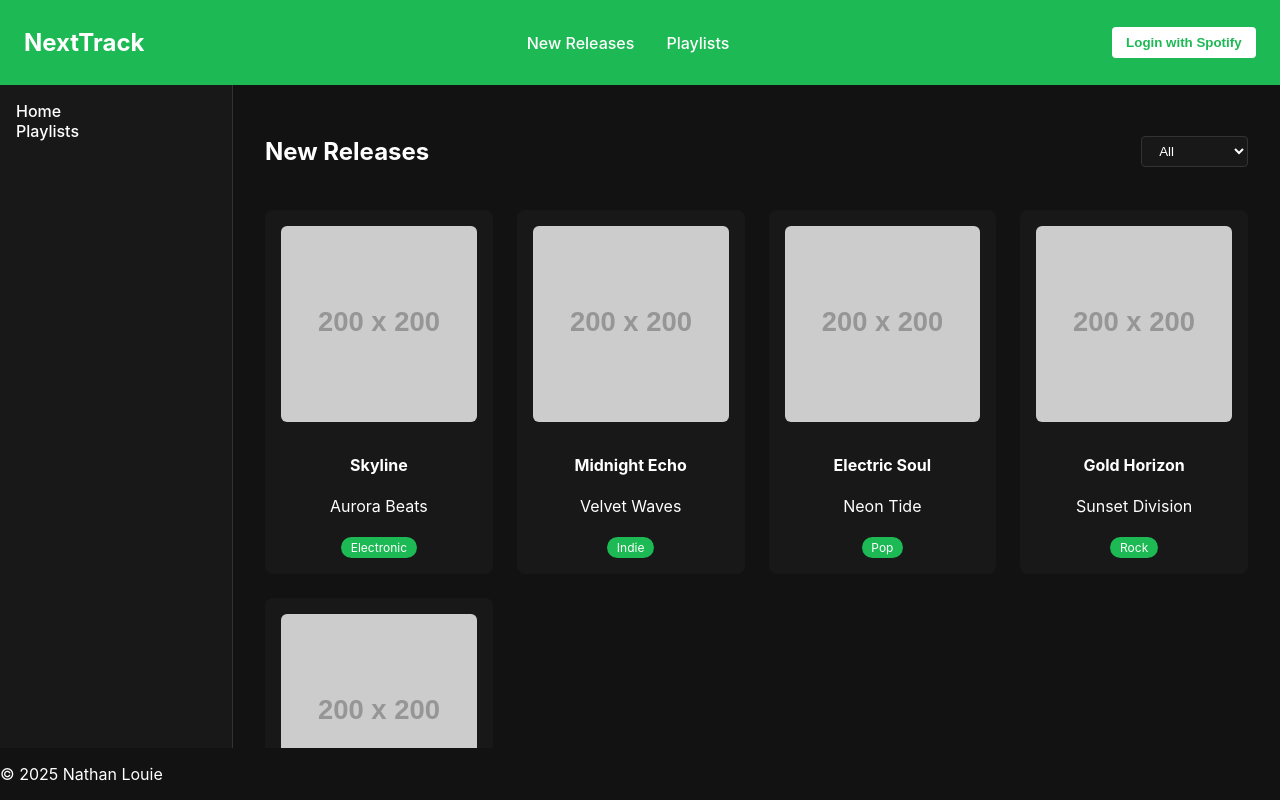
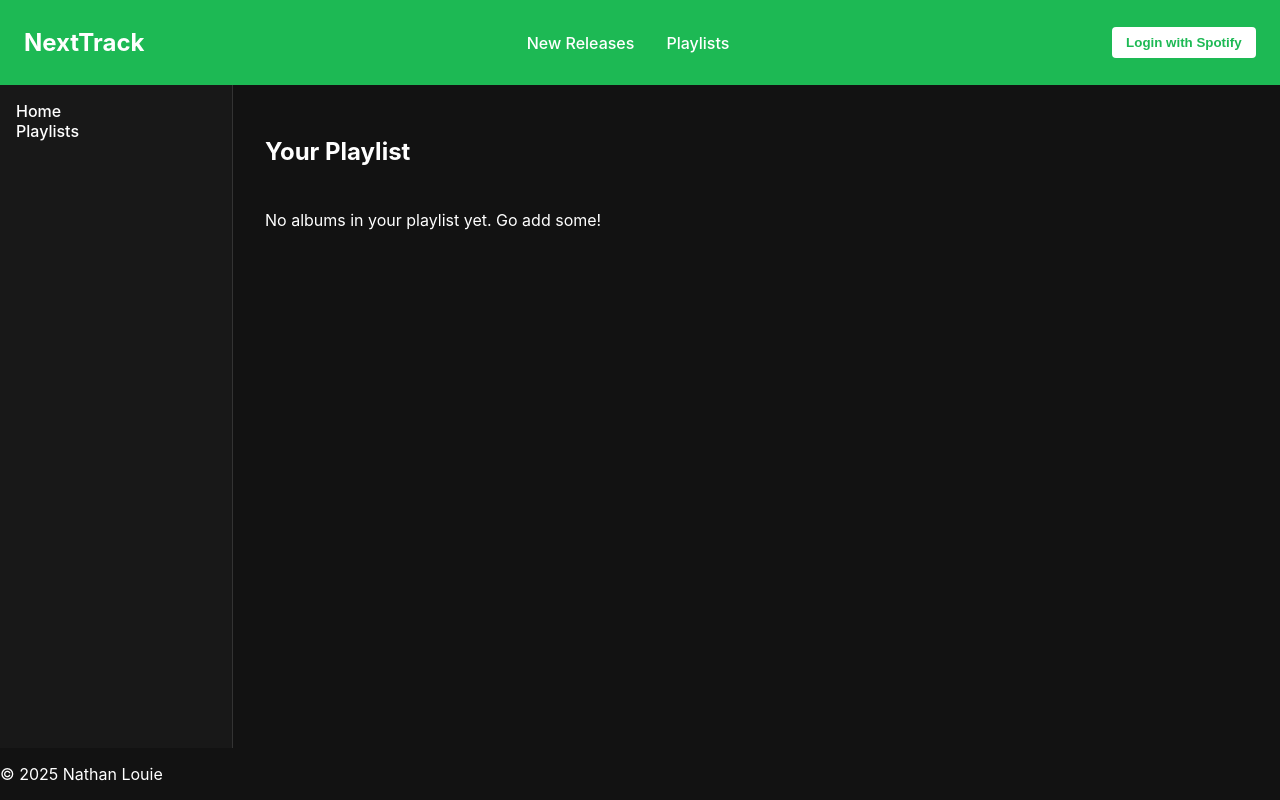
Before and after one commit to Barayas/se_project_final, a React (Vite) app: page /playlists in a window 1280 px wide. Built offline with nearby package versions, Linux system fonts and the light colour scheme.

Commit message:
Add playlist functionality

```diff
--- a/src/components/App/App.jsx
+++ b/src/components/App/App.jsx
@@ -1,4 +1,4 @@
-import React, { useState } from "react";
+import { useState, useEffect } from "react";
 import {
   BrowserRouter as Router,
   Routes,
@@ -9,13 +9,19 @@ import Header from "../Header/Header";
 import Sidebar from "../Sidebar/Sidebar";
 import MainContent from "../MainContent/MainContent";
 import Footer from "../Footer/Footer";
+import PlaylistPage from "../PlaylistPage/PlaylistPage";
 import mockReleases from "../../utils/mockReleases";
 import "./App.css";
 
-function Layout({ selectedGenre, setSelectedGenre }) {
+function Layout({
+  selectedGenre,
+  setSelectedGenre,
+  handleAddToPlaylist,
+  handleRemoveFromPlaylist,
+  playlist,
+}) {
   const location = useLocation();
-
-  const showSidebar = location.pathname !== "/"; // hide on home route
+  const showSidebar = location.pathname !== "/"; // hide sidebar on home
 
   return (
     <div className="app">
@@ -25,11 +31,28 @@ function Layout({ selectedGenre, setSelectedGenre }) {
       />
       <div className="layout">
         {showSidebar && <Sidebar />}
+        <Routes>
+          <Route
+            path="/"
+            element={
               <MainContent
                 selectedGenre={selectedGenre}
                 setSelectedGenre={setSelectedGenre}
                 releases={mockReleases}
+                handleAddToPlaylist={handleAddToPlaylist}
               />
+            }
+          />
+          <Route
+            path="/playlists"
+            element={
+              <PlaylistPage
+                playlist={playlist}
+                handleRemoveFromPlaylist={handleRemoveFromPlaylist}
+              />
+            }
+          />
+        </Routes>
       </div>
       <Footer />
     </div>
@@ -38,30 +61,37 @@ function Layout({ selectedGenre, setSelectedGenre }) {
 
 function App() {
   const [selectedGenre, setSelectedGenre] = useState("All");
+  const [playlist, setPlaylist] = useState(() => {
+    // ✅ Load from localStorage on startup
+    const saved = localStorage.getItem("nexttrack_playlist");
+    return saved ? JSON.parse(saved) : [];
+  });
+
+  // ✅ Save to localStorage whenever playlist changes
+  useEffect(() => {
+    localStorage.setItem("nexttrack_playlist", JSON.stringify(playlist));
+  }, [playlist]);
+
+  const handleAddToPlaylist = (album) => {
+    setPlaylist((prev) => {
+      if (prev.find((a) => a.id === album.id)) return prev; // avoid duplicates
+      return [...prev, album];
+    });
+  };
+
+  const handleRemoveFromPlaylist = (albumId) => {
+    setPlaylist((prev) => prev.filter((a) => a.id !== albumId));
+  };
 
   return (
     <Router>
-      <Routes>
-        <Route
-          path="/"
-          element={
       <Layout
         selectedGenre={selectedGenre}
         setSelectedGenre={setSelectedGenre}
+        handleAddToPlaylist={handleAddToPlaylist}
+        handleRemoveFromPlaylist={handleRemoveFromPlaylist}
+        playlist={playlist}
       />
-          }
-        />
-        <Route
-          path="/playlists"
-          element={
-            <Layout
-              selectedGenre={selectedGenre}
-              setSelectedGenre={setSelectedGenre}
-            />
-          }
-        />
-        {/* add more routes as needed */}
-      </Routes>
     </Router>
   );
 }
--- a/src/components/Header/Header.jsx
+++ b/src/components/Header/Header.jsx
@@ -1,14 +1,34 @@
 import React from "react";
+import { Link, useLocation } from "react-router-dom";
 import "./Header.css";
 
 export default function Header() {
+  const location = useLocation();
+
   return (
     <header className="header">
       <h1 className="logo">NextTrack</h1>
+
       <nav className="nav">
-        <a href="#">New Releases</a>
-        <a href="#">Playlists</a>
+        <Link
+          to="/"
+          className={`nav-link ${
+            location.pathname === "/" ? "nav-link--active" : ""
+          }`}
+        >
+          New Releases
+        </Link>
+
+        <Link
+          to="/playlists"
+          className={`nav-link ${
+            location.pathname === "/playlists" ? "nav-link--active" : ""
+          }`}
+        >
+          Playlists
+        </Link>
       </nav>
+
       <button className="login-btn">Login with Spotify</button>
     </header>
   );
--- a/src/components/MainContent/MainContent.css
+++ b/src/components/MainContent/MainContent.css
@@ -51,5 +51,22 @@
   font-size: 0.75rem;
   border-radius: 12px;
   padding: 0.2rem 0.6rem;
-  margin-top: 0.3rem;
+  margin-bottom: 0.5rem;
 }
+.add-btn {
+  display: flex;
+  justify-content: center;
+  margin-left: auto;
+  margin-right: auto;
+  padding: 0.5rem 1rem;
+  background: #1db954;
+  border: none;
+  border-radius: 6px;
+  color: #fff;
+  cursor: pointer;
+}
+
+.add-btn:hover {
+  color: #181818;
+  transition: color 0.3s ease;
+}
--- a/src/components/MainContent/MainContent.jsx
+++ b/src/components/MainContent/MainContent.jsx
@@ -1,22 +1,19 @@
-import React from "react";
+import { useState } from "react";
+import mockReleases from "../../utils/mockReleases.js";
 import "./MainContent.css";
 
-export default function MainContent({
-  selectedGenre,
-  setSelectedGenre,
-  releases,
-}) {
-  // Always derive genres from the full dataset
-  const allGenres = ["All", ...new Set(releases.map((a) => a.genre))];
+export default function MainContent({ handleAddToPlaylist }) {
+  const [selectedGenre, setSelectedGenre] = useState("All");
+
+  // Always show all available genres (including "All")
+  const genres = ["All", ...new Set(mockReleases.map((a) => a.genre))];
 
   // Filter releases by selected genre
   const filteredReleases =
     selectedGenre === "All"
-      ? releases
-      : releases.filter(
-          (album) =>
-            album.genre &&
-            album.genre.toLowerCase() === selectedGenre.toLowerCase()
+      ? mockReleases
+      : mockReleases.filter(
+          (album) => album.genre && album.genre === selectedGenre
         );
 
   return (
@@ -28,7 +25,7 @@ export default function MainContent({
           value={selectedGenre}
           onChange={(e) => setSelectedGenre(e.target.value)}
         >
-          {allGenres.map((genre) => (
+          {genres.map((genre) => (
             <option key={genre} value={genre}>
               {genre}
             </option>
@@ -36,20 +33,28 @@ export default function MainContent({
         </select>
       </div>
 
-      <section className="album-grid">
-        {filteredReleases.length > 0 ? (
-          filteredReleases.map((album) => (
-            <article key={album.id} className="album-card">
-              <img src={album.cover} alt={`${album.title} cover`} />
-              <h4>{album.title}</h4>
-              <p>{album.artist}</p>
-              <span className="genre-tag">{album.genre}</span>
-            </article>
-          ))
-        ) : (
-          <p>No albums found for this genre.</p>
-        )}
-      </section>
+      <div className="album-grid">
+        {filteredReleases.map((album) => (
+          <div key={album.id} className="album-card">
+            <img
+              src={album.cover}
+              alt={album.title}
+              onError={(e) => {
+                e.target.src = "https://placehold.co/200x200?text=No+Image";
+              }}
+            />
+            <h4>{album.title}</h4>
+            <p>{album.artist}</p>
+            <span className="genre-tag">{album.genre}</span>
+            <button
+              className="add-btn"
+              onClick={() => handleAddToPlaylist(album)}
+            >
+              + Add to Playlist
+            </button>
+          </div>
+        ))}
+      </div>
     </main>
   );
 }
--- /dev/null
+++ b/src/components/PlaylistPage/PlaylistPage.css
@@ -0,0 +1,18 @@
+.remove-btn {
+  display: flex;
+  justify-content: center;
+  margin-left: auto;
+  margin-right: auto;
+  background-color: #ff4d4d;
+  color: #fff;
+  border: none;
+  border-radius: 6px;
+  padding: 0.4rem 0.8rem;
+  cursor: pointer;
+  transition: background-color 0.3s ease;
+}
+
+.remove-btn:hover {
+  color: #181818;
+  transition: color 0.3s ease;
+}
--- /dev/null
+++ b/src/components/PlaylistPage/PlaylistPage.jsx
@@ -0,0 +1,32 @@
+import "./PlaylistPage.css";
+
+export default function PlaylistPage({ playlist, handleRemoveFromPlaylist }) {
+  return (
+    <main className="main-content">
+      <div className="content-header">
+        <h2>Your Playlist</h2>
+      </div>
+
+      {playlist.length === 0 ? (
+        <p>No albums in your playlist yet. Go add some!</p>
+      ) : (
+        <div className="album-grid">
+          {playlist.map((album) => (
+            <div key={album.id} className="album-card">
+              <img src={album.cover} alt={album.title} />
+              <h4>{album.title}</h4>
+              <p>{album.artist}</p>
+              <span className="genre-tag">{album.genre}</span>
+              <button
+                className="remove-btn"
+                onClick={() => handleRemoveFromPlaylist(album.id)}
+              >
+                - Remove
+              </button>
+            </div>
+          ))}
+        </div>
+      )}
+    </main>
+  );
+}
--- a/src/components/Sidebar/Sidebar.jsx
+++ b/src/components/Sidebar/Sidebar.jsx
@@ -1,4 +1,3 @@
-import React from "react";
 import { NavLink } from "react-router-dom";
 import "./Sidebar.css";
 
--- a/src/main.jsx
+++ b/src/main.jsx
@@ -1,4 +1,3 @@
-import React from "react";
 import ReactDOM from "react-dom/client";
 import { BrowserRouter } from "react-router-dom";
 import { StrictMode } from "react";
```
Lines whose indentation alone changed are shown as unchanged.
